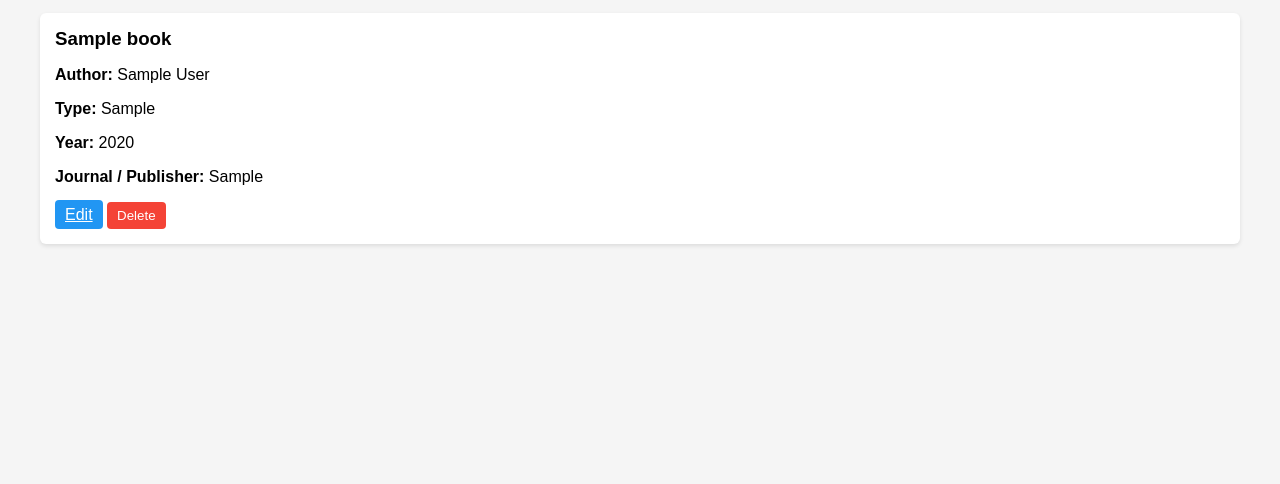
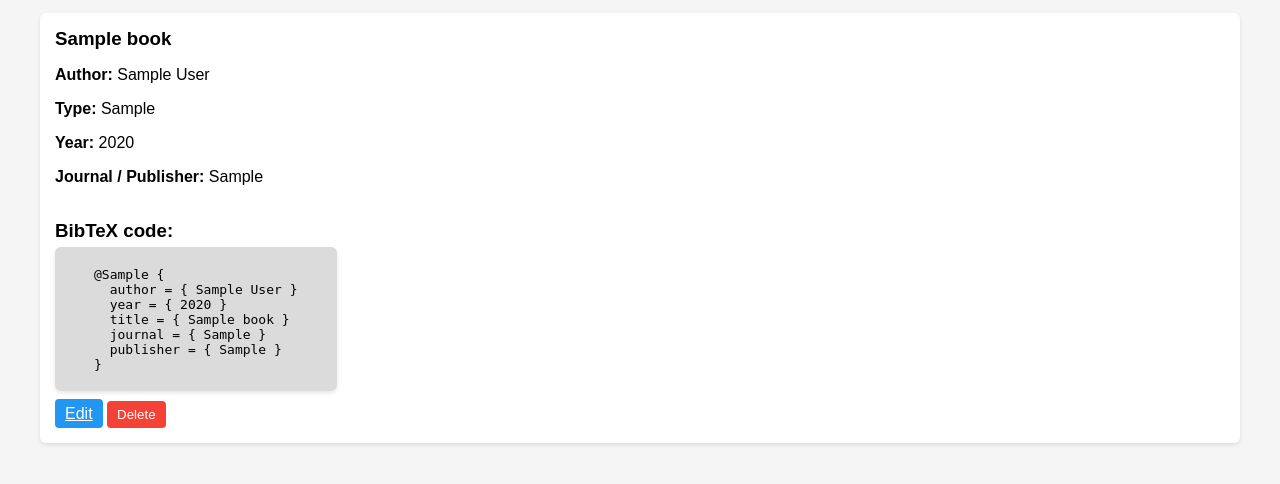
Before and after one commit to Brynde/ohtu-luukkaisen-opetuslapset, a Flask app: page / in a window 1280 px wide. Shown: the part 143-627 px from the top of the page. Run offline with Flask 3, Linux system fonts and the light colour scheme; tables that the repository leaves empty hold one stand-in row (values such as "Sample post").

Commit message:
Add BibTeX codes for sources

```diff
--- a/src/templates/index.html
+++ b/src/templates/index.html
@@ -59,6 +59,18 @@ Sources
             background-color: #f44336;
             color: white;
         }
+
+        .code-box{
+            background-color: #dbdbdb;
+            font-family: monospace;
+            width:fit-content;
+            padding-left: 3em;
+            padding-right: 3em;
+            padding-top: 0.5em;
+            padding-bottom: 0.5em;
+            border-radius: 6px;
+            box-shadow: 0 2px 4px rgba(0,0,0,0.1);
+        }
     </style>
 </head>
 
@@ -88,6 +100,23 @@ Sources
                    {{ source.journal if source.journal else source.publisher }}</p>
                 {% endif %}
 
+                <br>
+                <h3>BibTeX code:</h3>
+                <div class="code-box">
+                    <p>@{{ source.ref_type }} {<br>
+                        &nbsp;     author = { {{ source.author }} }<br>
+                        &nbsp;     year = { {{ source.year }} }<br>
+                        &nbsp;     title = { {{ source.title }} }<br>
+                        {% if source.journal %}
+                            &nbsp;     journal = { {{ source.journal }} }<br>
+                        {% endif %}
+                        {% if source.publisher %}
+                            &nbsp;     publisher = { {{ source.publisher }} }<br>
+                        {% endif %}
+                    }
+                    </p>
+                </div>
+
             <div class="buttons">
                 <a href="{{ url_for('edit_source', source_key=source.key) }}" class="edit-btn">Edit</a>
                 <form action="{{ url_for('delete_source', source_key=source.key) }}" method="post" style="display:inline">
```
